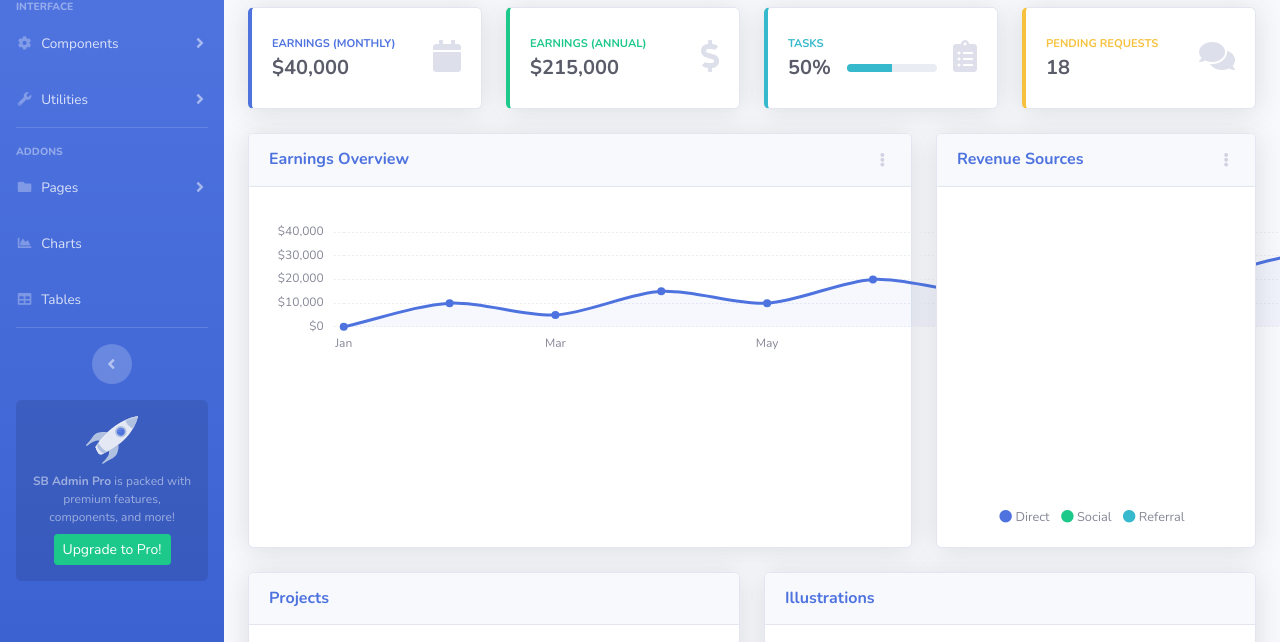
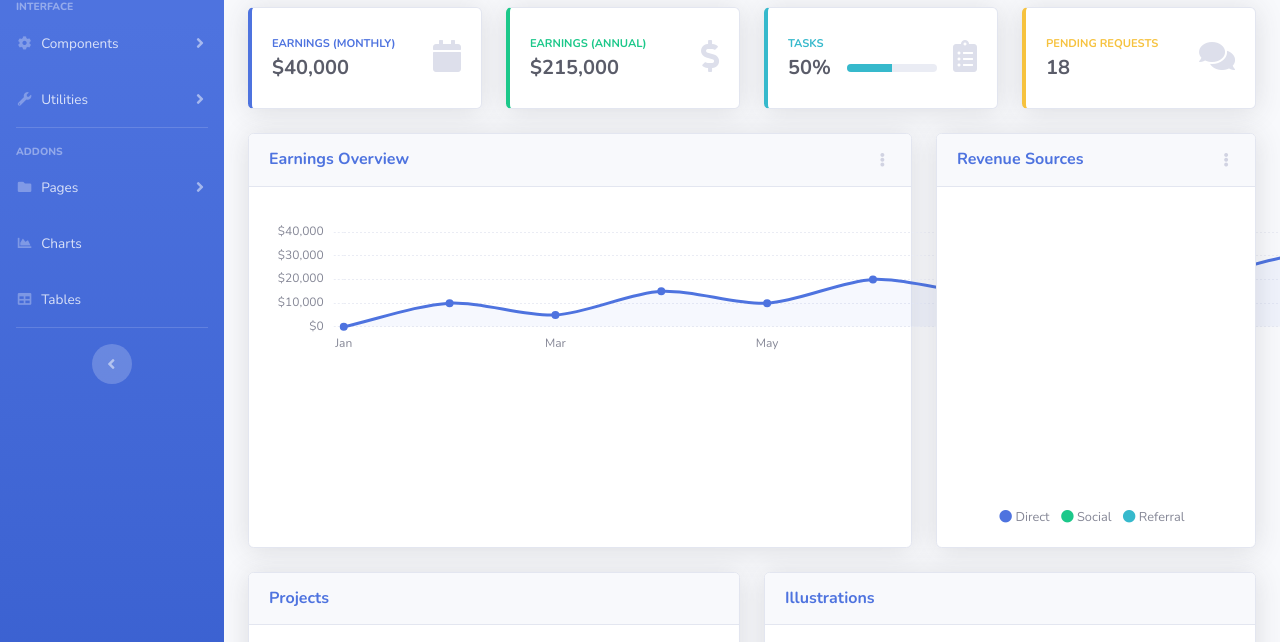
Before and after one commit to alphonce-lag/dashboard, a website with bundled scripts: page index.html in a window 1280 px wide. Shown: the part 145-787 px from the top of the page. Built offline with nearby package versions, Linux system fonts and the light colour scheme.

Commit message:
Update index.html
changed the premium sidebar

```diff
--- a/index.html
+++ b/index.html
@@ -143,11 +143,11 @@
             </div>
 
             <!-- Sidebar Message -->
-            <div class="sidebar-card d-none d-lg-flex">
+              <!-- <div class="sidebar-card d-none d-lg-flex">
                 <img class="sidebar-card-illustration mb-2" src="img/undraw_rocket.svg" alt="...">
                 <p class="text-center mb-2"><strong>SB Admin Pro</strong> is packed with premium features, components, and more!</p>
                 <a class="btn btn-success btn-sm" href="https://startbootstrap.com/theme/sb-admin-pro">Upgrade to Pro!</a>
-            </div>
+            </div>-->
 
         </ul>
         <!-- End of Sidebar -->
```
